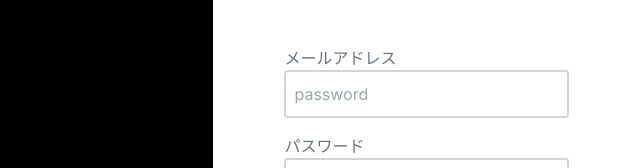
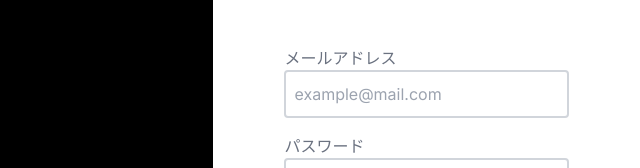
Before and after one commit to POPOTINESU/DroneFlightLog_frontend, a Next.js app: page / in a window 1280 px wide. Shown: the part 237-405 px from the top of the page, without its empty margins (640-1280 px from the left). Built offline with nearby package versions, Linux system fonts and the light colour scheme.

Commit message:
Recoilで書き換え

```diff
--- a/src/app/context/EmailContext.tsx
+++ /dev/null
@@ -1,10 +0,0 @@
-import { useContext, createContext, useState, ReactNode } from "react";
-
-// EmailContextの型を定義します。
-interface EmailContextType {
-  email: string;
-  setEmail: (email: string) => void;
-}
-
-
-export const EmailContext = createContext<EmailContextType | undefined>(undefined);
--- a/src/app/context/EmailProvider.tsx
+++ /dev/null
@@ -1,17 +0,0 @@
-import React, { useState } from "react";
-import { EmailContext } from "./EmailContext";
-import { ReactNode } from "react";
-
-interface EmailProviderProps {
-  children: ReactNode;
-}
-
-export const EmailProvider = ({ children }: EmailProviderProps) => {
-  const [email, setEmail] = useState<string>("");
-
-  return (
-    <EmailContext.Provider value={{ email, setEmail }}>
-      {children}
-    </EmailContext.Provider>
-  );
-}
--- a/src/app/hooks/useEmailField.tsx
+++ /dev/null
@@ -1,10 +0,0 @@
-import { useContext } from "react";
-import { EmailContext } from "../context/EmailContext";
-
-export const useEmailField = () => {
-  const context = useContext(EmailContext);
-  if (context === undefined) {
-    throw new Error("useEmail must be used within an EmailProvider");
-  }
-  return context;
-};
--- /dev/null
+++ b/src/app/store/LoginAtoms.ts
@@ -0,0 +1,11 @@
+import {atom} from 'recoil';
+
+export const emailState = atom({
+  key: 'emailState',
+  default: '',
+});
+
+export const passwordState = atom({
+  key: 'passwordState',
+  default: '',
+});
--- a/src/components/Login/atoms/EmailField.tsx
+++ b/src/components/Login/atoms/EmailField.tsx
@@ -1,8 +1,9 @@
-import { useEmailField } from "@/app/hooks/useEmailField";
+import { useRecoilState } from "recoil";
+import { emailState } from "@/app/store/LoginAtoms";
 
 
 export const EmailField = () => {
-  const {email, setEmail} = useEmailField();
+  const [email, setEmail] = useRecoilState(emailState) ;
 
   function handleEmailChange(e: React.ChangeEvent<HTMLInputElement>) {
     setEmail(e.target.value);
@@ -11,8 +12,8 @@ export const EmailField = () => {
   return (
 
     <input
-    type="password"
-    placeholder="password"
+    type="mail"
+    placeholder="example@mail.com"
     className="border-2 border-gray-300 rounded p-2 w-4/6 h-12"
     value={email}
     onChange={handleEmailChange}
--- a/src/components/Login/atoms/LoginButton.tsx
+++ b/src/components/Login/atoms/LoginButton.tsx
@@ -1,9 +1,14 @@
+
 import React from "react";
+import { useRecoilValue } from "recoil";
+import { emailState } from "@/app/store/LoginAtoms";
 
 export const LoginButton = () => {
   return (
+    <>
     <button className="bg-blue-500 hover:bg-sky-600 text-white rounded p-2 w-4/6 h-12">
       ログイン
     </button>
+    </>
   );
 };
--- a/src/components/Login/atoms/PasswordField.tsx
+++ b/src/components/Login/atoms/PasswordField.tsx
@@ -1,7 +1,8 @@
-import { useState } from "react"
+import { useRecoilState } from "recoil";
+import { passwordState } from "@/app/store/LoginAtoms";
 
 export const PasswordField = () => {
-  const [password, setPassword] = useState<string>("");
+  const [password, setPassword] = useRecoilState(passwordState);
 
   function handlePasswordChange(e: React.ChangeEvent<HTMLInputElement>) {
     setPassword(e.target.value);
--- a/src/components/Login/molecules/LoginInputField.tsx
+++ b/src/components/Login/molecules/LoginInputField.tsx
@@ -1,16 +1,20 @@
 "use client";
-
-import { EmailProvider } from "@/app/context/EmailProvider";
 import { EmailField } from "../atoms/EmailField";
 import { PasswordField } from "../atoms/PasswordField";
+import { LoginButton } from "../atoms/LoginButton";
+import { RecoilRoot } from "recoil";
 
 export const LoginInputField = () => {
   return (
-    <EmailProvider>
+    <RecoilRoot>
       <label className="text-gray-500 w-4/6">メールアドレス</label>
       <EmailField />
       <label className="text-gray-500 mt-4 w-4/6">パスワード</label>
       <PasswordField />
-    </EmailProvider>
+      <p className="text-right text-sky-500 text-sm font-bold w-4/6 m-2">
+        パスワードをお忘れですか？
+      </p>
+      <LoginButton />
+    </RecoilRoot>
   );
 };
--- a/src/components/Login/organisms/LoginForm.tsx
+++ b/src/components/Login/organisms/LoginForm.tsx
@@ -7,10 +7,6 @@ export const LoginForm = () => {
     <>
       <h1 className="text-4xl font-bold mb-16">Welcome</h1>
       <LoginInputField />
-      <p className="text-right text-sky-500 text-sm font-bold w-4/6 m-2">
-        パスワードをお忘れですか？
-      </p>
-      <LoginButton />
       <div className="border-t-2 border-dashed w-4/6 mt-10"></div>
       <div className="mt-8 text-sm">
         <span className="bg-white px-2">アカウントをお持ちじゃない場合</span>
```
